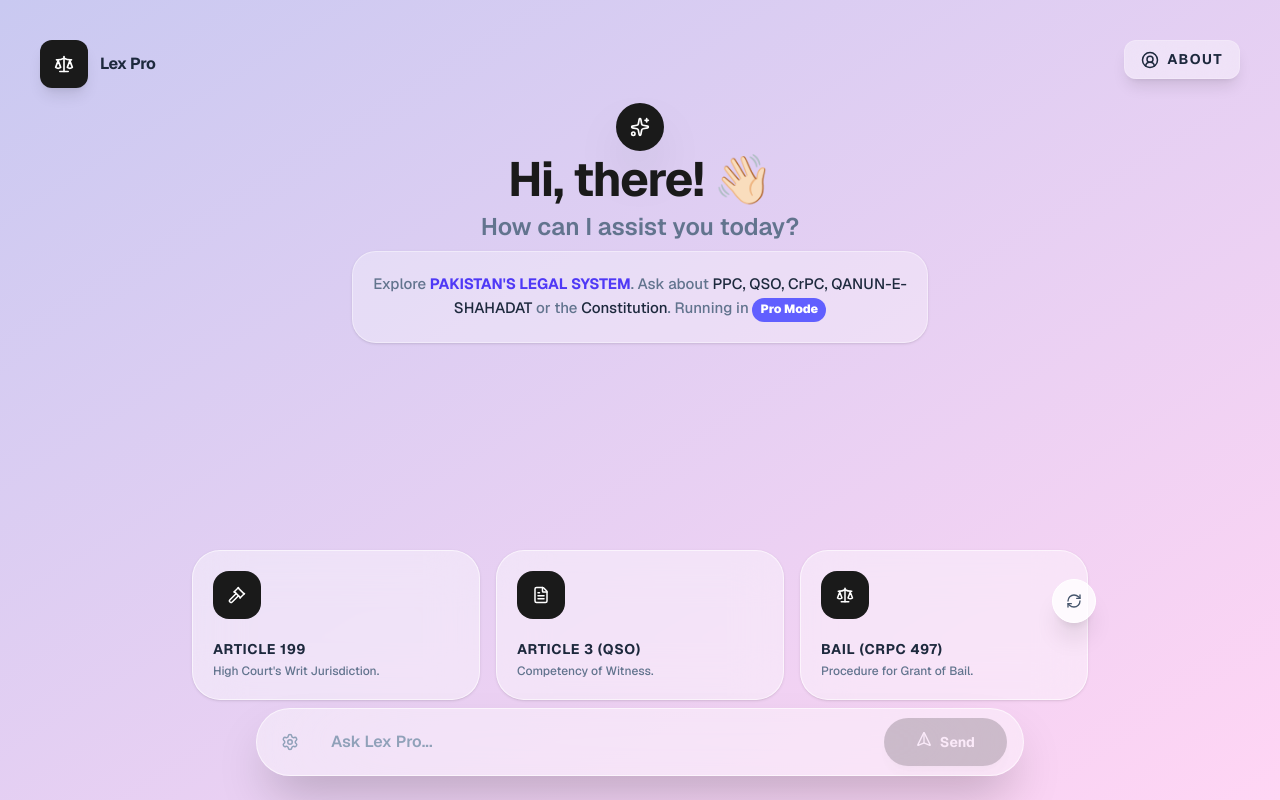
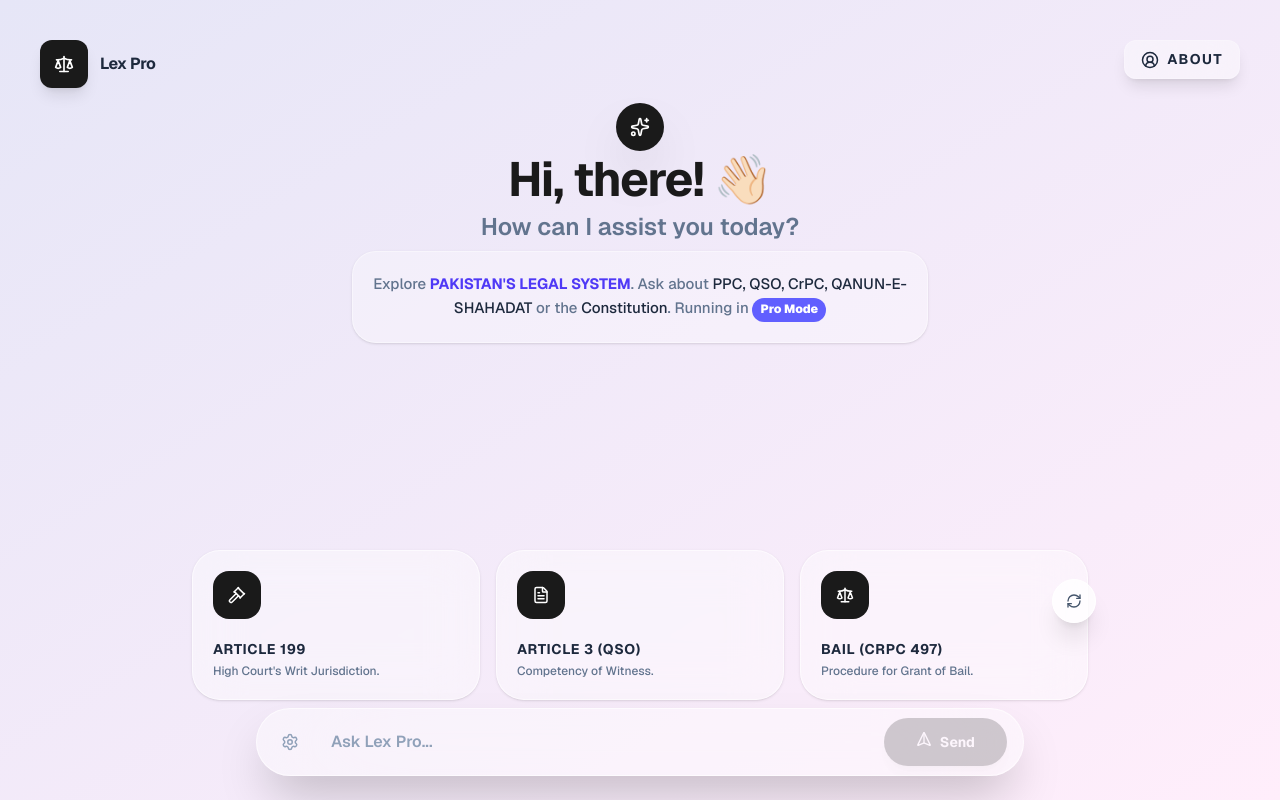
Before and after one commit to Abdullahja5558/lexpro-ai, a Next.js app: page / in a window 1280 px wide. Built offline with nearby package versions, Linux system fonts and the light colour scheme.

Commit message:
updated bg

```diff
--- a/app/dashboard/page.tsx
+++ b/app/dashboard/page.tsx
@@ -249,7 +249,7 @@ export default function LexProFinal() {
       className={`h-[100dvh] w-full transition-all duration-700 flex flex-col font-sans overflow-hidden relative ${
         isDark
           ? "bg-[#0a0a0a] text-white"
-          : "bg-gradient-to-br from-[#c9c9f1] to-[#ffd5f4] text-slate-900"
+          : "bg-gradient-to-br from-[#e6e6f7] to-[#ffeefb] text-slate-900"
       }`}
     >
       {/* 1. Floating Side Logo */}
```
